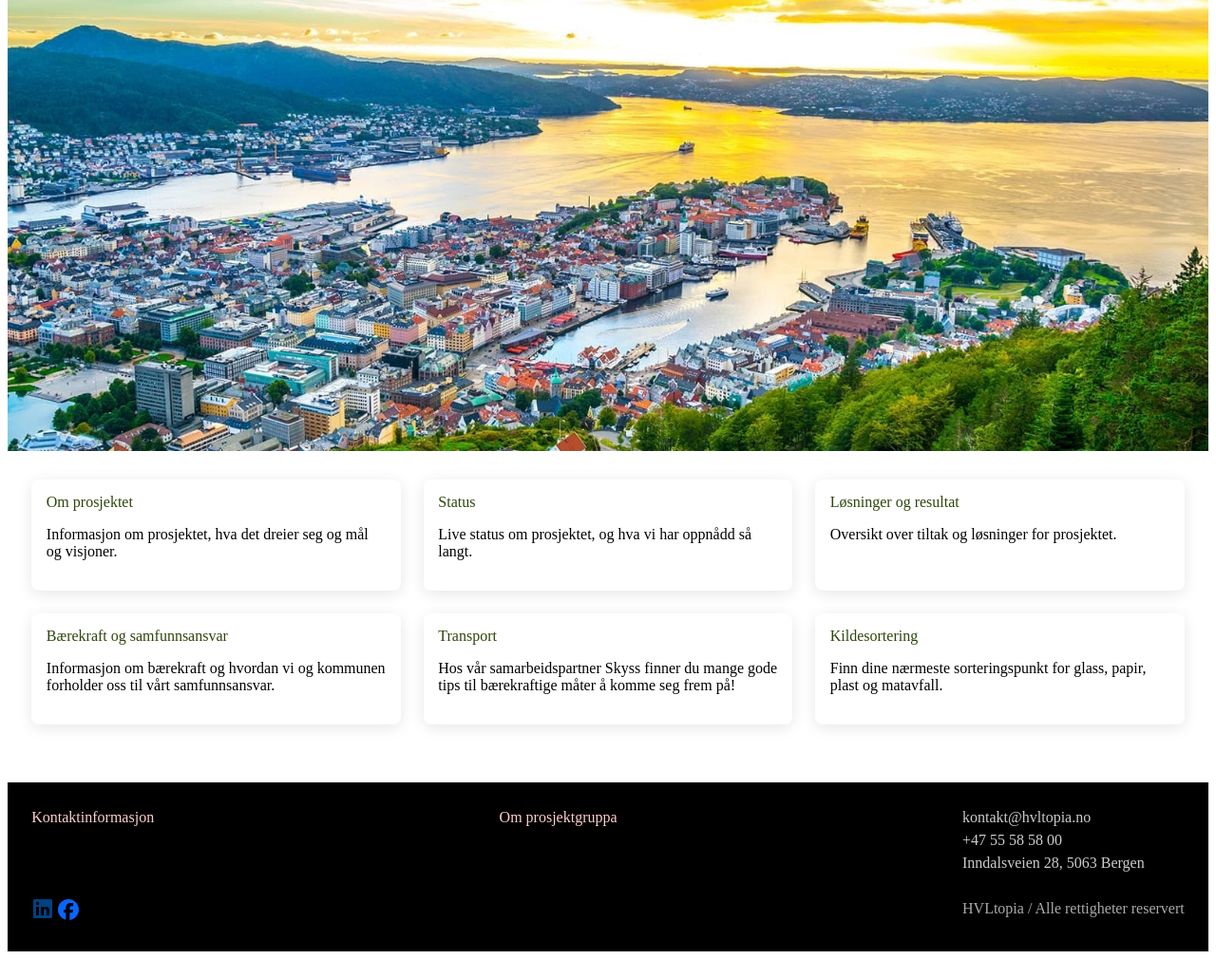
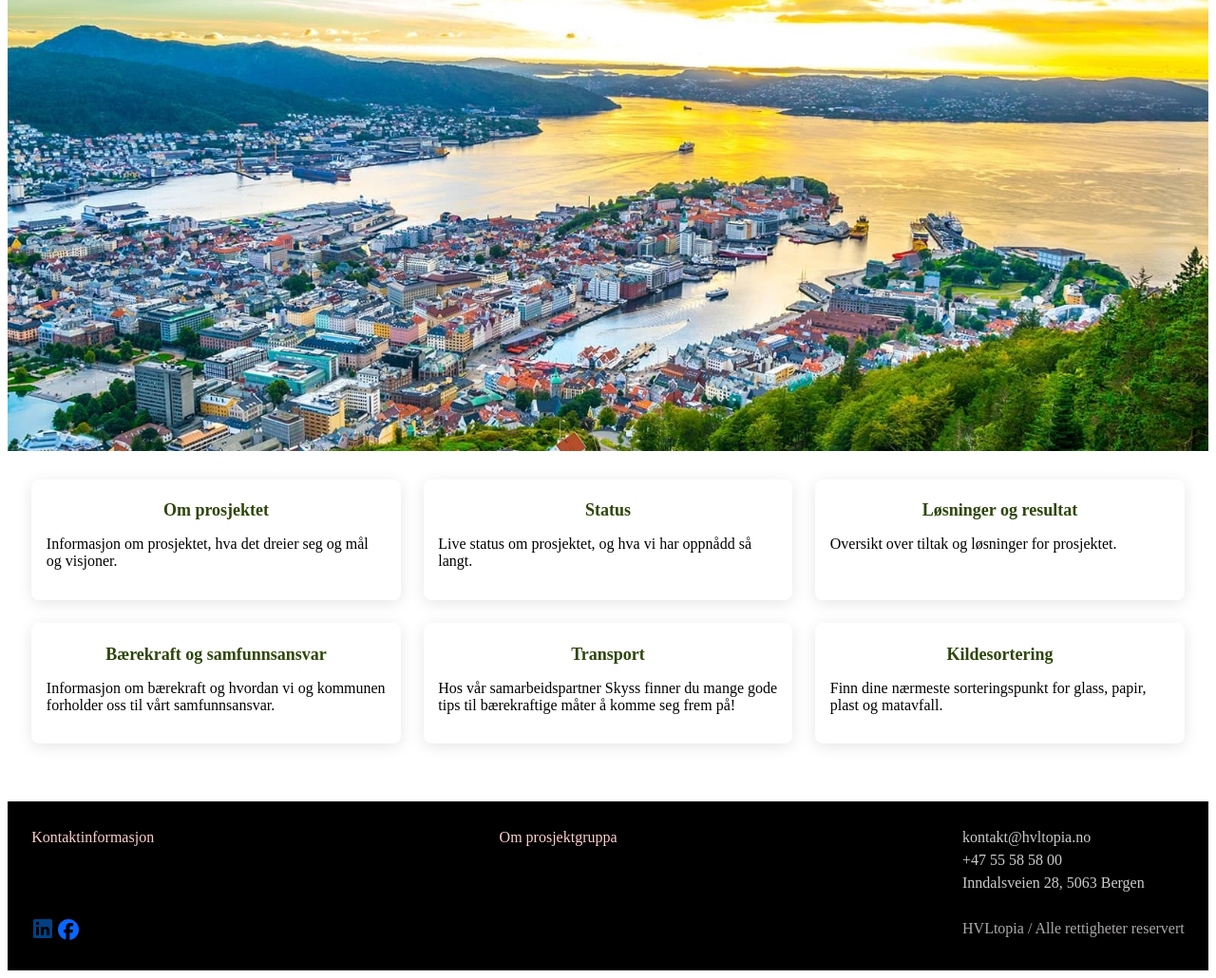
Before and after one commit to hvl186477/hvl186477.github.io, a PHP site: page /index.html in a window 1280 px wide. Shown: the part 163-1193 px from the top of the page at 95% size. Before the commit the page ends 1165 px from the top, so only its background shows below. Run offline with PHP 8.4, Linux system fonts and the light colour scheme.

Commit message:
oppdatering

```diff
--- a/index.html
+++ b/index.html
@@ -51,33 +51,33 @@
 
 		<br>
 
-		<img src="sirkulaer-bergen.jpg" alt="Bilde av Bergen" style="width: 100%" alt="Bilde av Bergen">
+		<img src="sirkulaer-bergen.jpg" alt="Bilde av Bergen" style="width: 100%">
 
 
 
 		<div class="main-content">
 			<div class="card">
-				<a href="OmProsjektet.html">Om prosjektet</a>
+				<h1 class="h1 .forside"><a href="OmProsjektet.html">Om prosjektet</a></h1>
 				<p>Informasjon om prosjektet, hva det dreier seg og mål og visjoner.</p>
             </div>
 			<div class="card">
-            <a href="status.html">Status</a>
+				<h1 class="h1 .forside"><a href="status.html">Status</a></h1>
 				<p>Live status om prosjektet, og hva vi har oppnådd så langt.</p>
             </div>
 			<div class="card">
-			<a href="LosningerOgResultat.html">Løsninger og resultat</a>
+				<h1 class="h1 .forside"><a href="LosningerOgResultat.html">Løsninger og resultat</a></h1>
 				<p>Oversikt over tiltak og løsninger for prosjektet.</p>
 			</div>
 			<div class="card">
-            <a href="bhr4.html">Bærekraft og samfunnsansvar</a>
+				<h1 class="h1 .forside"><a href="bhr4.html">Bærekraft og samfunnsansvar</a></h1>
 				<p>Informasjon om bærekraft og hvordan vi og kommunen forholder oss til vårt samfunnsansvar.</p>
             </div>
 			<div class="card">
-			<a href="https://www.skyss.no">Transport</a>
+				<h1 class="h1 .forside"><a href="https://www.skyss.no">Transport</a></h1>
 				<p>Hos vår samarbeidspartner Skyss finner du mange gode tips til bærekraftige måter å komme seg frem på!</p>
             </div>
 			<div class="card">
-			<a href="https://www.bir.no">Kildesortering</a>
+				<h1 class="h1 .forside"><a href="https://www.bir.no">Kildesortering</a></h1>
 				<p>Finn dine nærmeste sorteringspunkt for glass, papir, plast og matavfall.</p>
             </div>
 		</div>
--- a/style.css
+++ b/style.css
@@ -49,6 +49,10 @@ footer button {
 a:link {
     color: #2d460a;
     text-decoration: none;
+}
+
+.h1 .forside{
+    font-size: 1.125em;
 }
 
 a:visited {
@@ -180,6 +184,10 @@ nav {
     box-shadow: 0 0.2em 1em rgba(0, 0, 0, 0.1);
     border-radius: 0.5em;
 	padding: 4%;
+}
+
+.card h1{
+    font-size: 1.125em;
 }
 
 .container p {
```
